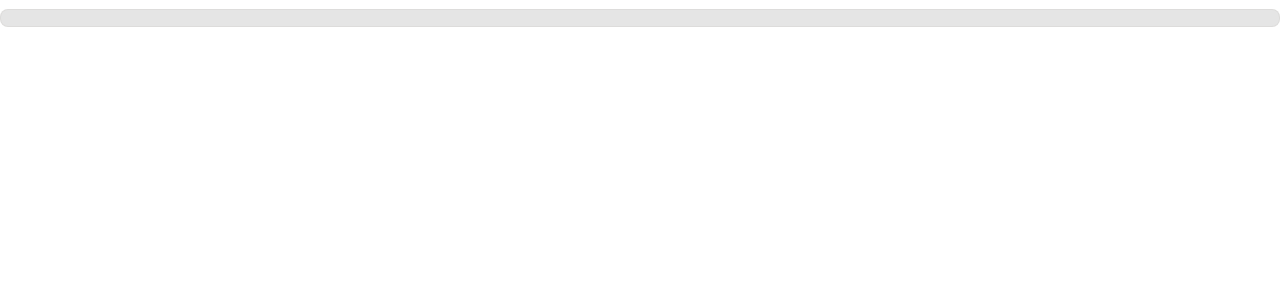
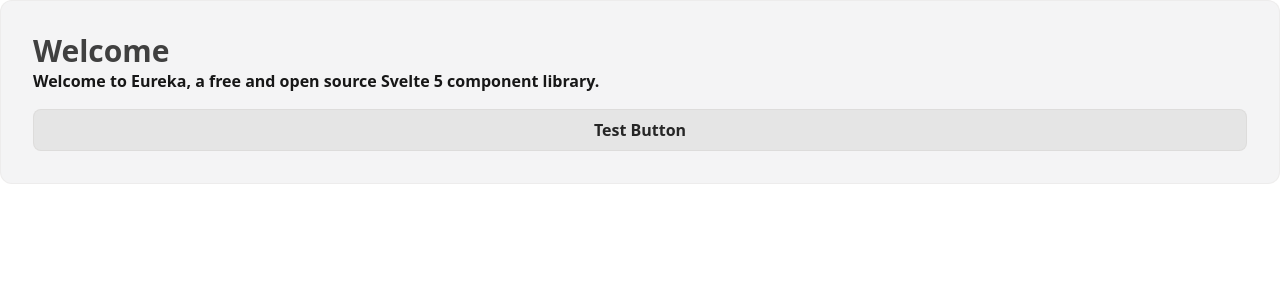
Before and after one commit to Kerosene-Labs/eureka, a SvelteKit app: page / in a window 1280 px wide. Shown: the top 300 px of the page. Built offline with nearby package versions, Linux system fonts and the light colour scheme.

Commit message:
tweaking even more

```diff
--- a/package.json
+++ b/package.json
@@ -1,6 +1,6 @@
 {
   "name": "@kerosenelabs/eureka",
-  "version": "1.1.5",
+  "version": "1.1.6",
   "scripts": {
     "dev": "vite dev",
     "build": "vite build && npm run package",
--- a/src/lib/container/ECard.svelte
+++ b/src/lib/container/ECard.svelte
@@ -1,4 +1,6 @@
 <script lang="ts">
+  import EH1 from "$lib/text/EH1.svelte";
+  import EP from "$lib/text/EP.svelte";
   interface Props {
     title?: string;
     subtitle?: string;
@@ -14,13 +16,13 @@
     <div class="pb-4">
       <div class="flex flex-row items-center gap-4">
         {#if title}
-          <h1>{title}</h1>
+          <EH1>{title}</EH1>
         {/if}
       </div>
       {#if subtitle}
-        <p class="text-muted">{subtitle}</p>
+        <EP>{subtitle}</EP>
       {/if}
     </div>
   {/if}
-  {@render children?.()}@
+  {@render children?.()}
 </div>
--- /dev/null
+++ b/src/lib/text/EH1.svelte
@@ -0,0 +1,9 @@
+<script lang="ts">
+    interface Props {
+        children?: any;
+    }
+
+    let {children}: Props = $props()
+</script>
+
+<h1 class="text-2xl desktop:text-3xl font-black text-neutral-700 dark:text-white">{@render children?.()}</h1>
--- /dev/null
+++ b/src/lib/text/EP.svelte
@@ -0,0 +1,9 @@
+<script lang="ts">
+    interface Props {
+        children?: any;
+    }
+
+    let {children}: Props = $props()
+</script>
+
+<p class="font-semibold text-neutral-900 dark:text-neutral-300">{@render children?.()}</p>
--- a/src/routes/+page.svelte
+++ b/src/routes/+page.svelte
@@ -1,5 +1,8 @@
 <script>
   import EButton from "$lib/button/EButton.svelte";
+    import ECard from "$lib/container/ECard.svelte";
 </script>
 
-<EButton></EButton>
+<ECard title="Welcome" subtitle="Welcome to Eureka, a free and open source Svelte 5 component library.">
+  <EButton>Test Button</EButton>
+</ECard>
--- a/tailwind.config.js
+++ /dev/null
@@ -1,8 +0,0 @@
-/** @type {import('tailwindcss').Config} */
-export default {
-  content: ["./src/**/*.{html,js,svelte,ts}"],
-  theme: {
-    extend: {},
-  },
-  plugins: [],
-};
--- /dev/null
+++ b/tailwind.config.ts
@@ -0,0 +1,15 @@
+import type { Config } from "tailwindcss";
+
+export default {
+  content: ["./src/**/*.{html,js,svelte,ts}"],
+  darkMode: "media",
+  theme: {
+    extend: {
+      screens: {
+        desktop: "1280px",
+      },
+    },
+  },
+
+  plugins: [],
+} satisfies Config;
```
